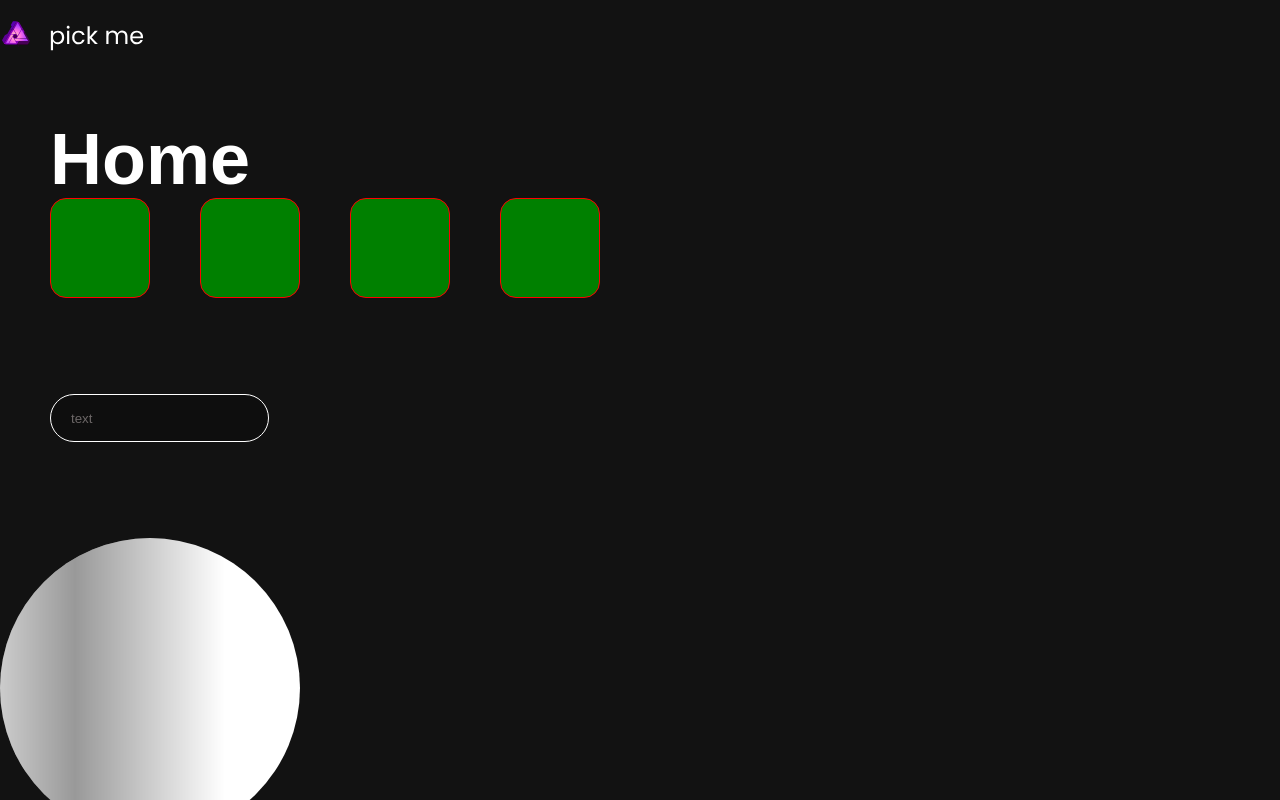
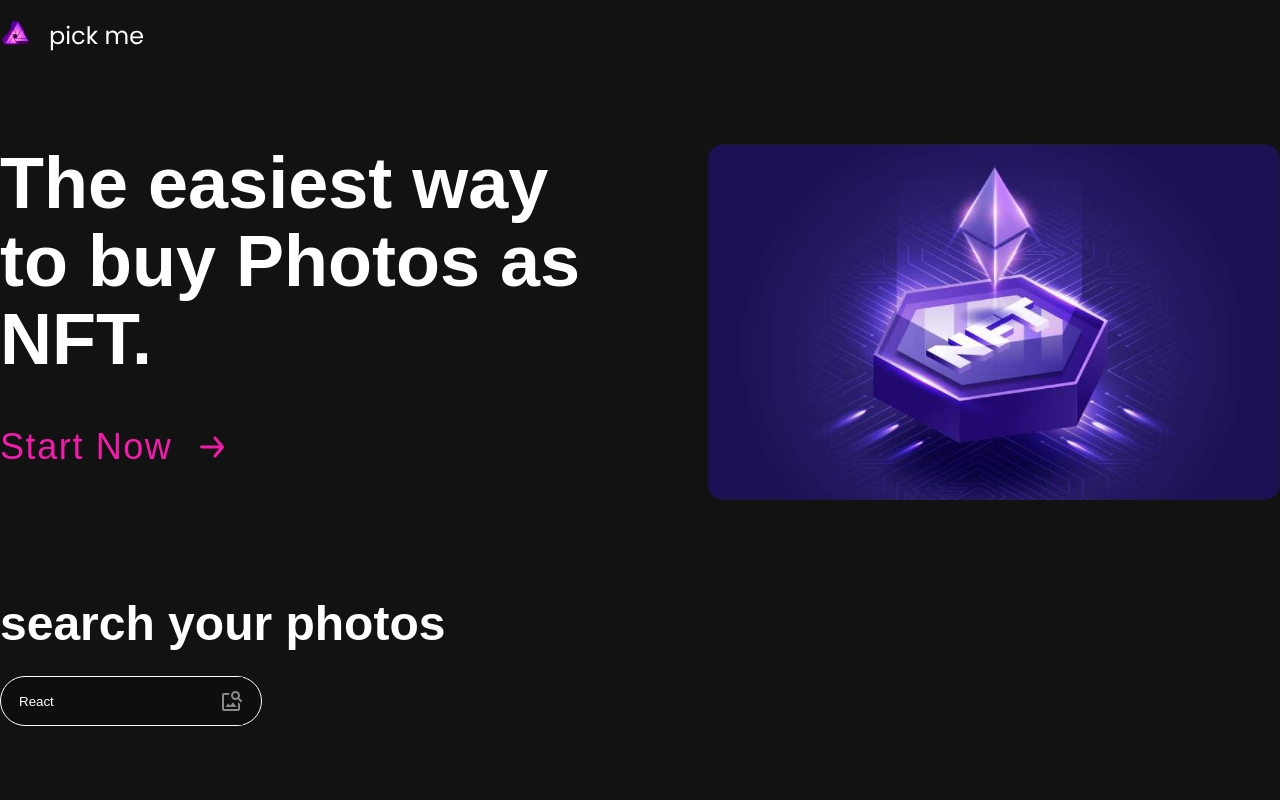
Before and after one commit to Skifiltos/pick-me, a React (Create React App) app: page / in a window 1280 px wide. Shown: the top 800 px of the page. Built offline with nearby package versions, Linux system fonts and the light colour scheme.

Commit message:
styled system: Home Page

```diff
--- a/src/components/Hero.js
+++ b/src/components/Hero.js
@@ -1,13 +1,71 @@
 import React from "react";
-// import { Container, Button, Stack, Box } from "../components/styled";
+import { Container, Button, Stack, Box } from "../components/styled";
 import { ReactComponent as RightIcon } from "../images/right-arrow.svg";
 import NftImage from "../images/nft-img.png";
 import styled from "styled-components";
 
 
+const CustomButton = styled(Button)`
+padding-left: 0px;
+svg {
+  margin-left: 16px;
+
+  & > * {
+    fill: #f31caa;
+  }
+}
+`;
+
+const CustomStack = styled(Stack)`
+@media screen and (max-width: 767px) {
+  flex-direction: column;
+
+  & > * {
+      margin-left: 0px;
+      margin-top: 24px;
+    }
+  }
+`;
+
 
 const Hero = () => {
-  return <>Hero</>;
+  return <Container mt={["24px", "72px"]}>
+    <CustomStack spacing="118px">
+
+      <Stack direction="column" align="start" spacing="48px" flex="1 1 auto">
+        <Box>
+          <h1>The easiest way to buy Photos as NFT.</h1>
+        </Box>
+        <CustomButton
+          variant="text"
+          size={["lg", "xl"]}
+          rightIcon={<RightIcon />}
+        >
+          Start Now
+        </CustomButton>
+      </Stack>
+
+      <Box
+        width="100%"
+        height="356px"
+        position="relative"
+        borderRadius="16px"
+        overflow="hidden"
+        display="flex"
+        style={{
+          transform: "transalteZ(0)"
+        }}
+      >
+        <img src={NftImage} alt="text" style={{
+          position: "absolute",
+          width: "100%",
+          height: "100% ",
+
+        }} />
+      </Box>
+
+    </CustomStack>
+  </Container >
 
 };
 
--- a/src/components/HomeBody.js
+++ b/src/components/HomeBody.js
@@ -1,12 +1,59 @@
 import React, { useState, useEffect } from "react";
-// import { Box, Button, Container, InputWrapper, Stack } from "./styled";
+import { Box, Button, Container, InputWrapper, Stack } from "./styled";
 import { ReactComponent as SearchIcon } from "../images/search-media.svg";
 import PhotoSection from "./Photo-Section";
 import Paginator from "./Paginator";
 
 
 const HomeBody = () => {
-  return <>Home Body</>;
+  return (
+    <Container security="fullwidth" mt={["24px", "72px"]}>
+      <Container mt="96px">
+        <Stack justify="space-between" align="end">
+          <h4>search your photos</h4>
+          <p
+            style={{
+              color: "var(grey-700)",
+            }}
+          >
+          </p>
+        </Stack>
+
+        <Box mt="24px">
+          <Stack
+            width="fit-content"
+            bg="grey.900"
+            borderRadius="100px"
+            border="1px solid"
+            px="18px"
+            style={{
+              overFlowX: "hidden"
+            }}
+          >
+            <InputWrapper
+              placeholder="cerca foto"
+              border="none"
+              pl="0px"
+              value="React"
+              onChange={() => {
+                return;
+              }}
+            />
+
+            <Button
+              rightIcon={<SearchIcon />}
+              isLoading={false}
+              disabled={false}
+              variant="text"
+              iconColor="grey.700"
+              bg="grey.900"
+            />
+
+          </Stack>
+        </Box>
+      </Container>
+    </Container>
+  );
 };
 
 export default HomeBody;
--- a/src/screen/home-screen.js
+++ b/src/screen/home-screen.js
@@ -1,68 +1,17 @@
 import React from "react";
 import Layout from "../components/layout";
 import { Box, Container, Stack, InputWrapper, Skeleton, Button } from "../components/styled";
+import Hero from "../components/Hero";
+import HomeBody from "../components/HomeBody";
 
 
 
 const HomePage = () => {
   return (
     <Layout>
-      <Container size="xl" m="48px">
-        <Stack ml="50px">
-          <h1>Home</h1>
-        </Stack>
-        <Stack spacing="50px" ml="50px" /**direction="column"*/>
-
-          <Box
-            width="100px"
-            height="100px"
-            border="1px solid"
-            borderColor="red"
-            borderRadius="16px"
-            bg="green"
-          ></Box>
-          <Box
-            width="100px"
-            height="100px"
-            border="1px solid"
-            borderColor="red"
-            borderRadius="16px"
-            bg="green"
-          ></Box>
-          <Box
-            width="100px"
-            height="100px"
-            border="1px solid"
-            borderColor="red"
-            borderRadius="16px"
-            bg="green"
-          ></Box>
-          <Box
-            width="100px"
-            height="100px"
-            border="1px solid"
-            borderColor="red"
-            borderRadius="16px"
-            bg="green"
-          ></Box>
-        </Stack>
-
-        <Box my="96px" mx="50px">
-          <InputWrapper placeholder="text" />
-        </Box>
-
-        <Skeleton
-          width="300px"
-          height="300px"
-          borderRadius="16px"
-          variant="circle"
-        />
-        <Stack spacing="24px" mt="96px" align="center">
-          <Button variant={"contained"} size="xl">Contained</Button>
-          <Button variant={"outlined"} size="md">Outlined</Button>
-          <Button variant={"text"} size="sm">Text</Button>
-          <Button variant={"disabled"} size="xl" >Disabled</Button>
-        </Stack>
+      <Container size="fullwidth" >
+        <Hero />
+        <HomeBody />
       </Container>
     </Layout >
   );
```
